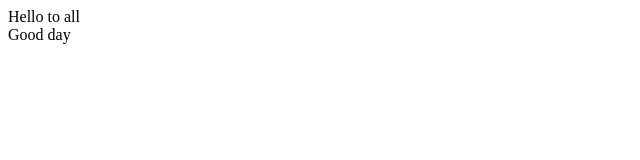
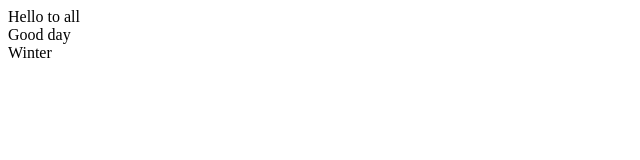
Before and after one commit to AndronovaYuliya/HomeProject, a plain HTML site: page index.html in a window 1280 px wide. Shown: the full height of the page, 0-640 px from the left. Drawn offline with Linux system fonts and the light colour scheme.

Commit message:
Edit index.html

```diff
--- a/index.html
+++ b/index.html
@@ -1,2 +1,3 @@
 <div>Hello to all</div>
 <div>Good day</div>
+<div>Winter</div>
```
